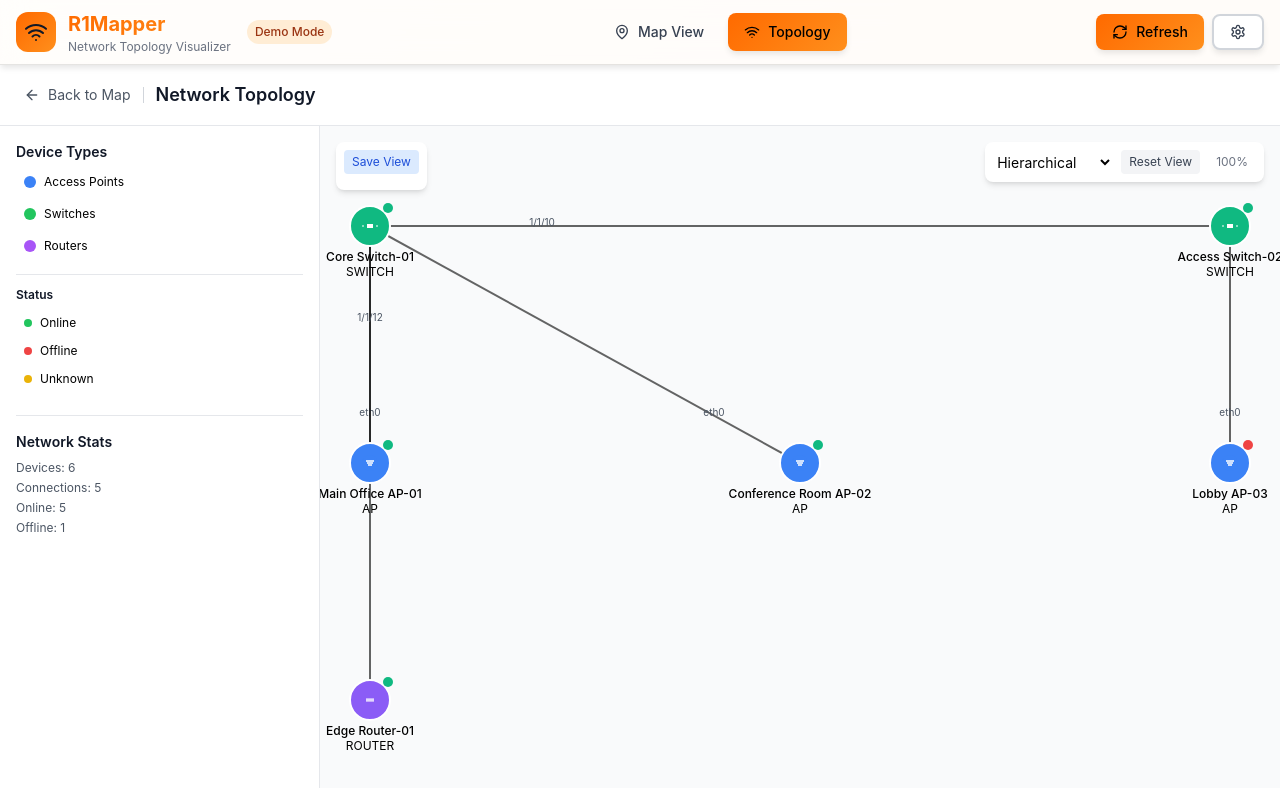
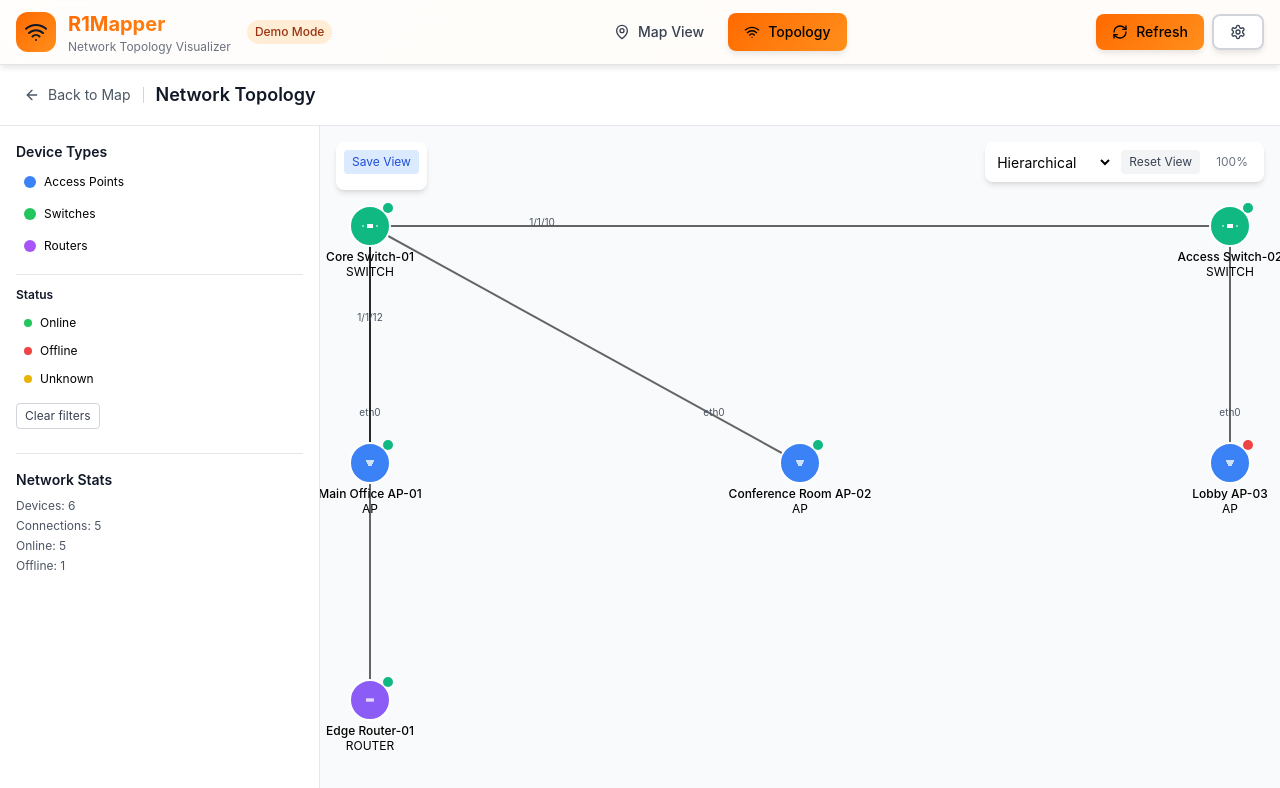
Before and after one commit to alekm/r1mapper, a React (Vite) app: page /topology in a window 1280 px wide. Both pictures are taken after a click on the button "Try Demo Mode". Shown: the top 788 px of the page. Built offline with nearby package versions, Linux system fonts and the light colour scheme.

Commit message:
Sidebar filters: add 'Clear filters' button to reset selections

```diff
--- a/src/components/TopologyViewWrapper.tsx
+++ b/src/components/TopologyViewWrapper.tsx
@@ -277,6 +277,14 @@ const TopologyViewWrapper: React.FC<TopologyViewWrapperProps> = ({
                       </button>
                     </div>
                   </div>
+                  <div className="mt-3">
+                    <button
+                      className="text-xs px-2 py-1 rounded border border-gray-300 text-gray-700 hover:bg-gray-50"
+                      onClick={() => onFilterChange({})}
+                    >
+                      Clear filters
+                    </button>
+                  </div>
                 </div>
               )}
 
```
